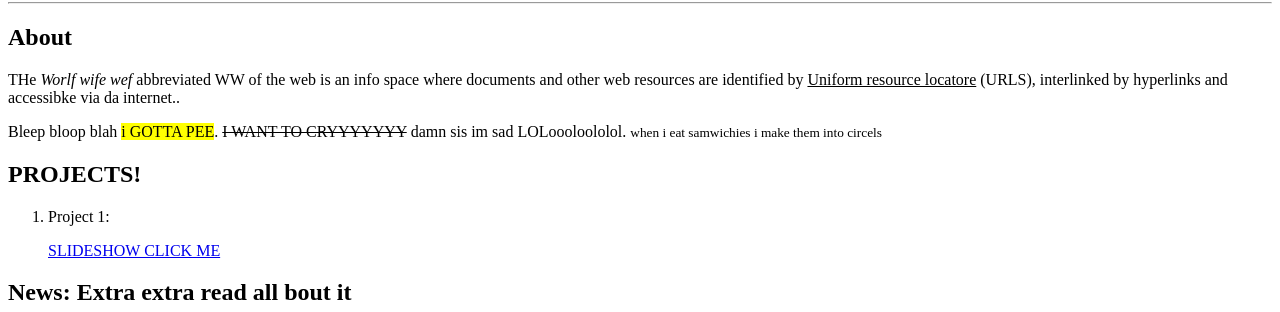
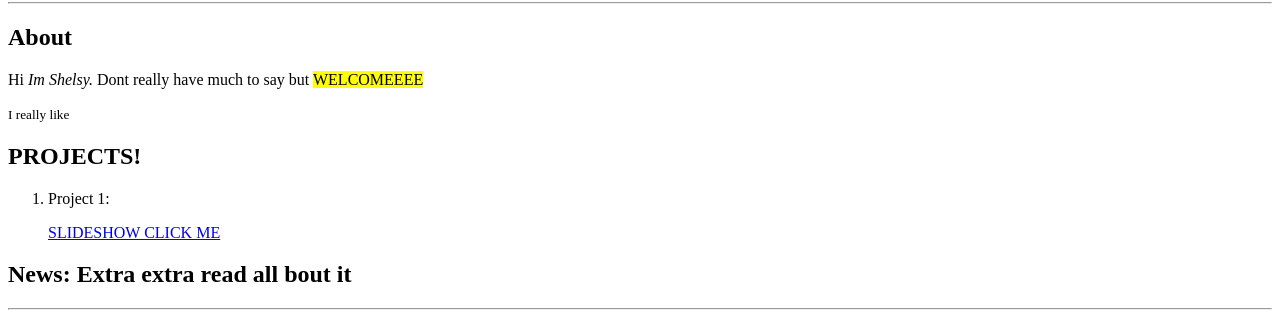
Before and after one commit to shelsysaenz/medp285, a plain HTML site: page index.html in a window 1280 px wide. Shown: the part 184-496 px from the top of the page. Drawn offline with Linux system fonts and the light colour scheme.

Commit message:
Update index.html

```diff
--- a/index.html
+++ b/index.html
@@ -33,9 +33,9 @@
 		<hr />
 		<section id="about">
 			<h1> About </h1><!-- em emphasis, u underline, mark hifhlights default is oogly yellow, s strike line through, small makes font smaller-->
-			<p> THe <em> Worlf wife wef</em> abbreviated WW of the web is an info space where documents and other web resources are identified by <u> Uniform resource locatore</u> (URLS), interlinked by hyperlinks and accessibke via da internet..</p>
-			<p> Bleep bloop blah <mark> i GOTTA PEE</mark>.
-				<s> I WANT TO CRYYYYYYY</s> damn sis im sad LOLoooloololol. <small> when i eat samwichies i make them into circels</small></p>
+			<p> Hi <em> Im Shelsy. </em> Dont really have much to say but <mark> WELCOMEEEE</mark> </p>
+
+			<p>  <small> I really like </small></p>
 				<!--cite> from <a href="linkydink.com" target="blank"-->
 		</section>
 
```
